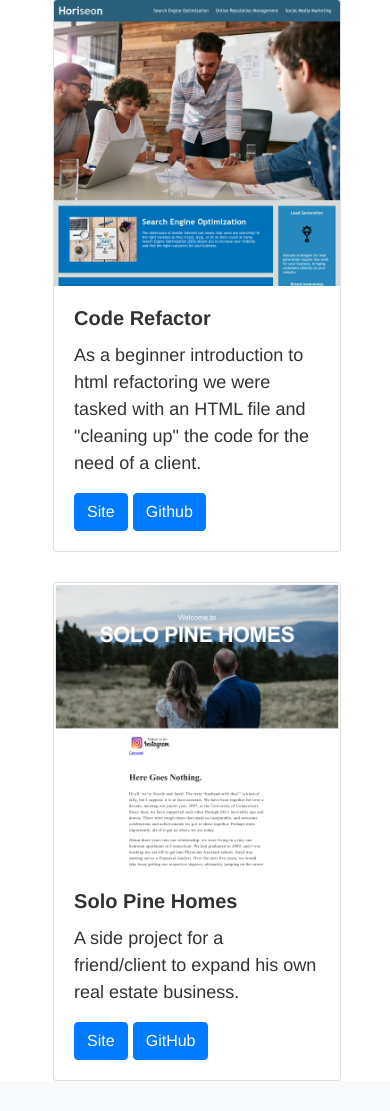
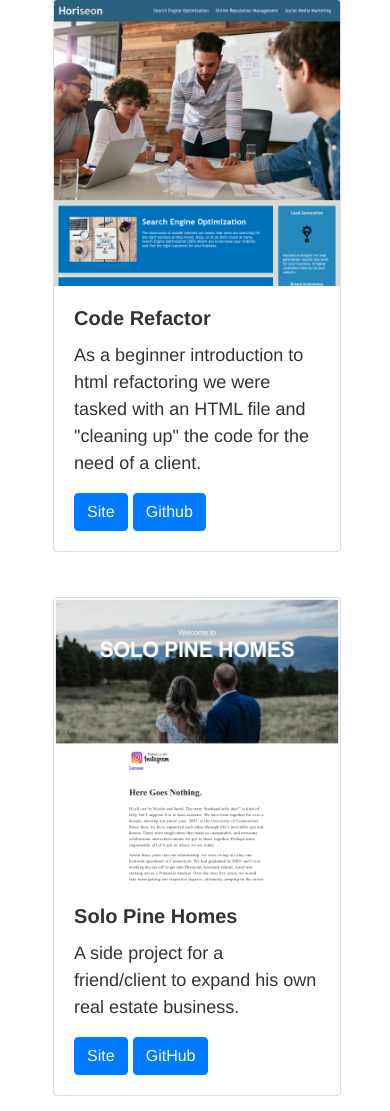
Before and after one commit to Rivenception/rivenception.github.io, a PHP site: page /portfolio.html in a window 390 px wide. Shown: the part 86-1197 px from the top of the page. Before the commit the page ends 1167 px from the top, so only its background shows below. Run offline with PHP 8.4, Linux system fonts and the light colour scheme.

Commit message:
fixed portfolio for responsive card design

```diff
--- a/assets/CSS/style_solved.css
+++ b/assets/CSS/style_solved.css
@@ -147,3 +147,9 @@ a {
   height: 100%;
   border: none;
 }
+
+@media (min-width: 1200px) {
+  .card-deck {
+  max-width: 800px;
+}
+}
--- a/portfolio.html
+++ b/portfolio.html
@@ -194,7 +194,7 @@
 
     <!--Portfolio Cards-->
     <div class="row">
-      <section class="container col-12">
+      <section class="container card-deck">
         <div class="card mx-auto" style="width: 18rem;">
           <img class="card-img-top" src="./assets/images/horiseon.png">
             <div class="card-body">
@@ -216,7 +216,7 @@
             </div>
         </div>
       </section>
-      <section class="container col-12">
+      <section class="container card-deck">
         <div class="card mx-auto" style="width: 18rem;">
           <img class="card-img-top" src="./assets/images/Solo Pine Homes.png">
             <div class="card-body">
@@ -257,4 +257,5 @@
       crossorigin="anonymous"
     ></script>
   </body>
+
 </html>
```
